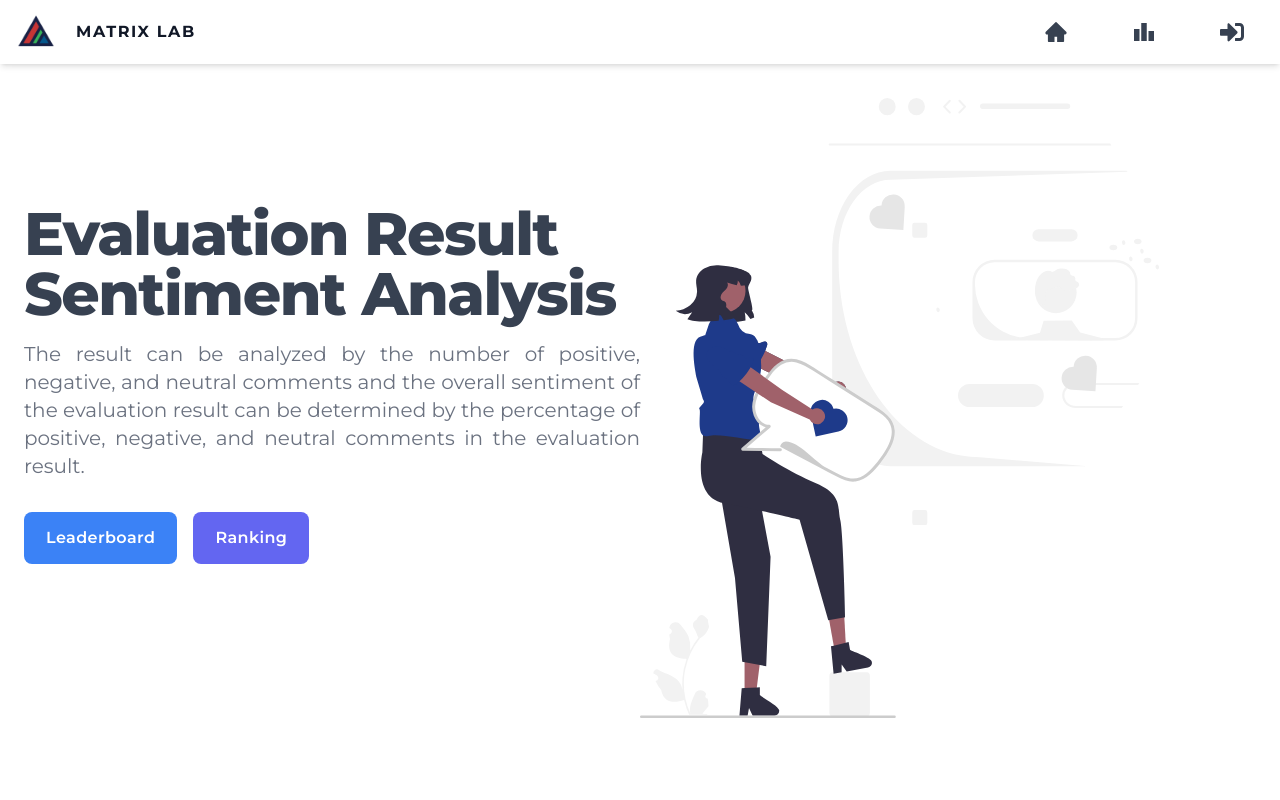
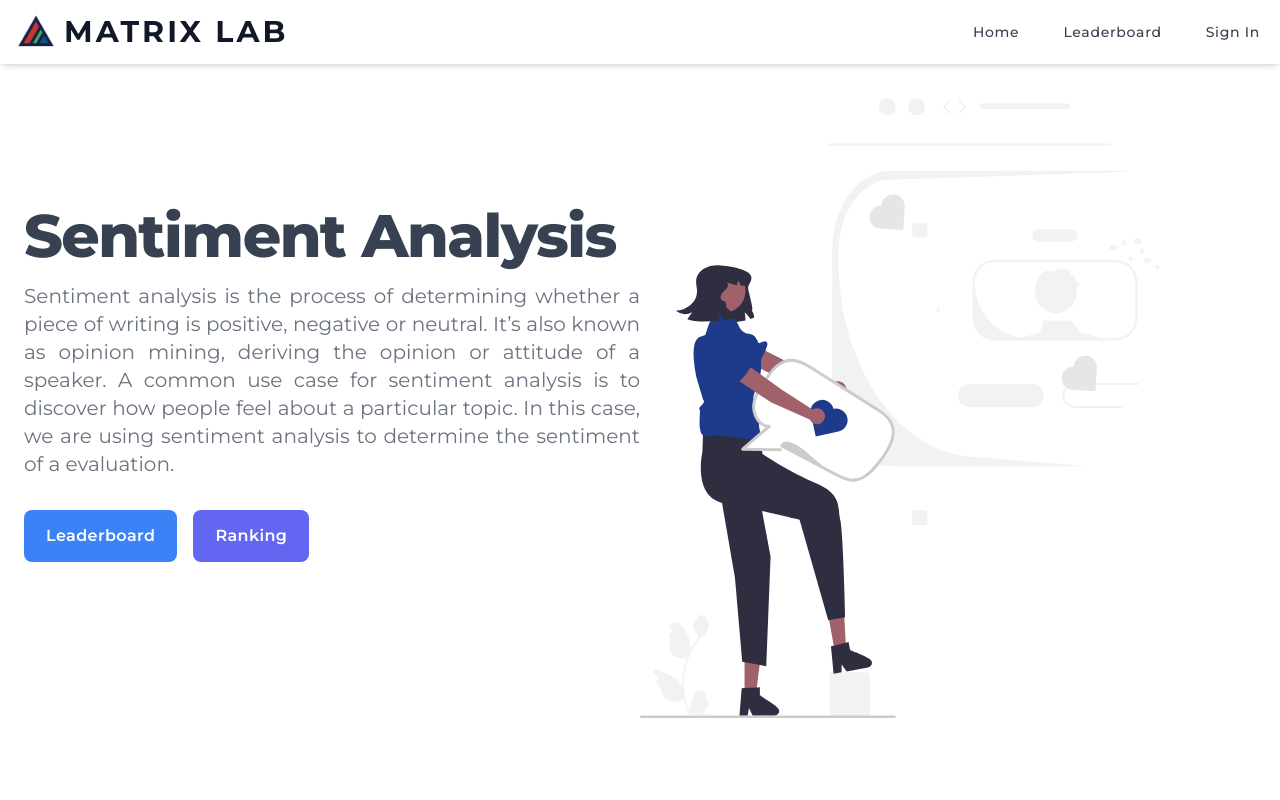
Before and after one commit to Jm-Paunlagui/Matrix-Lab-Client, a React (Create React App) app in the folder client/: page / in a window 1280 px wide. Shown: the top 800 px of the page. Built offline with nearby package versions, Linux system fonts and the light colour scheme.

Commit message:
Many changes

```diff
--- a/client/src/components/navbars/BackNavigation.js
+++ b/client/src/components/navbars/BackNavigation.js
@@ -40,7 +40,7 @@ export default function BackNavigation({
             </Link>
           </button>
           {hasText ? (
-            <h1 className="px-3 py-3 text-gray-700 truncate cursor-default text-md">
+            <h1 className="py-3 overflow-hidden text-lg font-medium text-gray-700 cursor-default text-ellipsis md:text-3xl">
               {pageTitle}
             </h1>
           ) : null}
--- a/client/src/components/navbars/NavigationBar.js
+++ b/client/src/components/navbars/NavigationBar.js
@@ -6,36 +6,33 @@ import { FaSignInAlt } from "react-icons/fa";
 import { MdLeaderboard } from "react-icons/md";
 import { NavLink } from "react-router-dom";
 import React from "react";
-import { TbDeviceAnalytics } from "react-icons/tb";
 import logo from "../../assets/img/android-chrome-192x192.png";
+
+/**
+ * @description Navigation bar array of objects for the navigation bar links
+ */
+const NavigationBarlinks = [
+    {
+        name: "Home",
+        icon: <AiFillHome />,
+        link: "/",
+    },
+    {
+        name: "Leaderboard",
+        icon: <MdLeaderboard />,
+        link: "/leaderboard",
+    },
+    {
+        name: "Sign In",
+        icon: <FaSignInAlt />,
+        link: "/auth",
+    }
+]
 
 /**
  * @description NavigationBar component with useful links
  */
 export default function NavigationBar() {
-  /**
-   * @type {string}
-   * @description Gets the access token from local storage
-   */
-  const tokenAuth = localStorage.getItem("access_token");
-  // check the length of the token
-
-  /**
-   * @description NavigationBar icon toggle function if the user is logged in or not
-   * @default {FaSignInAlt}
-   */
-  const navIcon = tokenAuth ? (
-    <TbDeviceAnalytics size={24} title="Dashboard" />
-  ) : (
-    <FaSignInAlt size={24} title="Sign-in" />
-  );
-
-  /**
-   * @description designated link for the user to go to the dashboard
-   * @default {/auth}
-   */
-  const link = tokenAuth ? "/admin" : "/auth";
-
   return (
     <Menu
       as={"nav"}
@@ -46,13 +43,13 @@ export default function NavigationBar() {
           <div className="flex justify-between w-full md:w-auto lg:static md:block md:justify-start">
             <NavLink to="/">
               <div className="flex items-center px-3 py-2 text-gray-900 transition duration-300 ease-in-out delay-150 rounded-md hover:text-blue-900">
-                <img src={logo} alt="logo" className="w-10 h-10 mr-2" />
-                <h1 className="ml-3 font-bold tracking-widest transition-colors duration-300 ease-in-out delay-150 text-md md:flex">
+                <img src={logo} alt="logo" className="w-10 h-10" />
+                <h1 className="ml-2 text-xl font-bold tracking-widest transition-colors duration-300 ease-in-out delay-150 md:text-3xl md:flex">
                   MATRIX LAB
                 </h1>
               </div>
             </NavLink>
-            <Menu.Button className="block px-3 py-1 text-xl leading-none transition-colors duration-300 ease-in-out delay-150 bg-transparent border border-transparent border-solid rounded outline-none cursor-pointer md:hidden focus:outline-none">
+            <Menu.Button className="block px-3 py-1 text-base leading-none transition-colors duration-300 ease-in-out delay-150 bg-transparent border border-transparent border-solid rounded outline-none cursor-pointer md:hidden focus:outline-none">
               <span className="sr-only">Open main menu</span>
               {open ? (
                 <XMarkIcon className="block w-6 h-6 " aria-hidden="true" />
@@ -77,57 +74,29 @@ export default function NavigationBar() {
               leaveTo="transform opacity-0 scale-95"
             >
               <ul className="flex flex-col justify-start list-none md:flex-row md:ml-auto">
-                <NavLink to="/">
+                {NavigationBarlinks.map((link) => (
+                  <NavLink to={link.link} key={link.name}>
                     <li className="flex items-center px-8 py-4 text-gray-700 transition-colors duration-300 ease-in-out delay-150 hover:text-blue-900">
-                    <AiFillHome size={24} title="PublicHome" />
+                      {/*<AiFillHome size={24} title="PublicHome" />*/}
                       <h1 className="block px-8 ml-3 text-sm font-medium tracking-wider md:hidden">
-                      Home
+                        {link.name}
                       </h1>
                     </li>
                   </NavLink>
-                <NavLink to="leaderboard">
-                  <li className="flex items-center px-8 py-4 text-gray-700 transition-colors duration-300 ease-in-out delay-150 hover:text-blue-900">
-                    <MdLeaderboard size={24} title="PublicLeaderboard" />
-                    <div className="block px-8 ml-3 text-sm font-medium tracking-wider md:hidden">
-                      Leaderboard
-                    </div>
-                  </li>
-                </NavLink>
-                <NavLink to={link}>
-                  <li className="flex items-center px-8 py-4 text-gray-700 transition-colors duration-300 ease-in-out delay-150 hover:text-blue-900">
-                    {navIcon}
-                    <div className="block px-8 ml-3 text-sm font-medium tracking-wider md:hidden">
-                      {tokenAuth ? "Dashboard" : "Sign-in"}
-                    </div>
-                  </li>
-                </NavLink>
+                ))}
               </ul>
             </Transition>
             <ul className="flex-col justify-start hidden list-none md:flex md:flex-row md:ml-auto">
-              <NavLink to="/">
-                <li className="flex items-center px-8 py-4 text-gray-700 transition-colors duration-300 ease-in-out delay-150 hover:text-blue-900">
-                  <AiFillHome size={24} title="PublicHome" />
-                  <h1 className="block px-8 ml-3 text-sm font-medium tracking-wider md:hidden">
-                    PublicHome
+              {NavigationBarlinks.map((link) => (
+                  <NavLink to={link.link} key={link.name}>
+                    <li className="flex items-center px-4 py-4 text-gray-700 transition-colors duration-300 ease-in-out delay-150 hover:text-blue-900">
+                      {/*<AiFillHome size={24} title="PublicHome" />*/}
+                      <h1 className="block ml-3 text-sm font-medium tracking-wider">
+                        {link.name}
                       </h1>
                     </li>
                   </NavLink>
-              <NavLink to="leaderboard">
-                <li className="flex items-center px-8 py-4 text-gray-700 transition-colors duration-300 ease-in-out delay-150 hover:text-blue-900">
-                  <MdLeaderboard size={24} title="PublicLeaderboard" />
-                  <div className="block px-8 ml-3 text-sm font-medium tracking-wider md:hidden">
-                    PublicLeaderboard
-                  </div>
-                </li>
-              </NavLink>
-              <NavLink to={link}>
-                <li className="flex items-center px-8 py-4 text-gray-700 transition-colors duration-300 ease-in-out delay-150 hover:text-blue-900">
-                  {navIcon}
-                  <div className="block px-8 ml-3 text-sm font-medium tracking-wider md:hidden">
-                    {tokenAuth ? "Dashboard" : "Sign-in"}
-                  </div>
-                </li>
-              </NavLink>
+              ))}
             </ul>
           </Menu>
         </div>
--- a/client/src/views/public/PublicHome.js
+++ b/client/src/views/public/PublicHome.js
@@ -15,13 +15,10 @@ export default function PublicHome() {
     <div className="flex flex-col items-center max-w-screen-xl min-h-screen py-8 mx-auto lg:grid lg:gap-8 xl:gap-0 lg:py-16 lg:grid-cols-12 font-Montserrat md:pt-28 pt-28">
       <div className=" place-self-center lg:col-span-6">
         <h1 className="max-w-2xl mb-4 text-4xl font-extrabold leading-none tracking-tight text-gray-700 md:text-5xl xl:text-6xl">
-          Evaluation Result Sentiment Analysis
+          Sentiment Analysis
         </h1>
         <p className="max-w-2xl mb-4 text-justify text-gray-500 lg:mb-8 md:text-lg lg:text-xl">
-          The result can be analyzed by the number of positive, negative, and
-          neutral comments and the overall sentiment of the evaluation result
-          can be determined by the percentage of positive, negative, and neutral
-          comments in the evaluation result.
+            Sentiment analysis is the process of determining whether a piece of writing is positive, negative or neutral. It’s also known as opinion mining, deriving the opinion or attitude of a speaker. A common use case for sentiment analysis is to discover how people feel about a particular topic. In this case, we are using sentiment analysis to determine the sentiment of a evaluation.
         </p>
         <div className="flex flex-col mb-8 space-y-4 sm:flex-row sm:justify-left sm:space-y-0 sm:space-x-4">
           <button type={"button"} className={` ${PRIMARY_BUTTON}`}>
```
Lines whose indentation alone changed are shown as unchanged.
